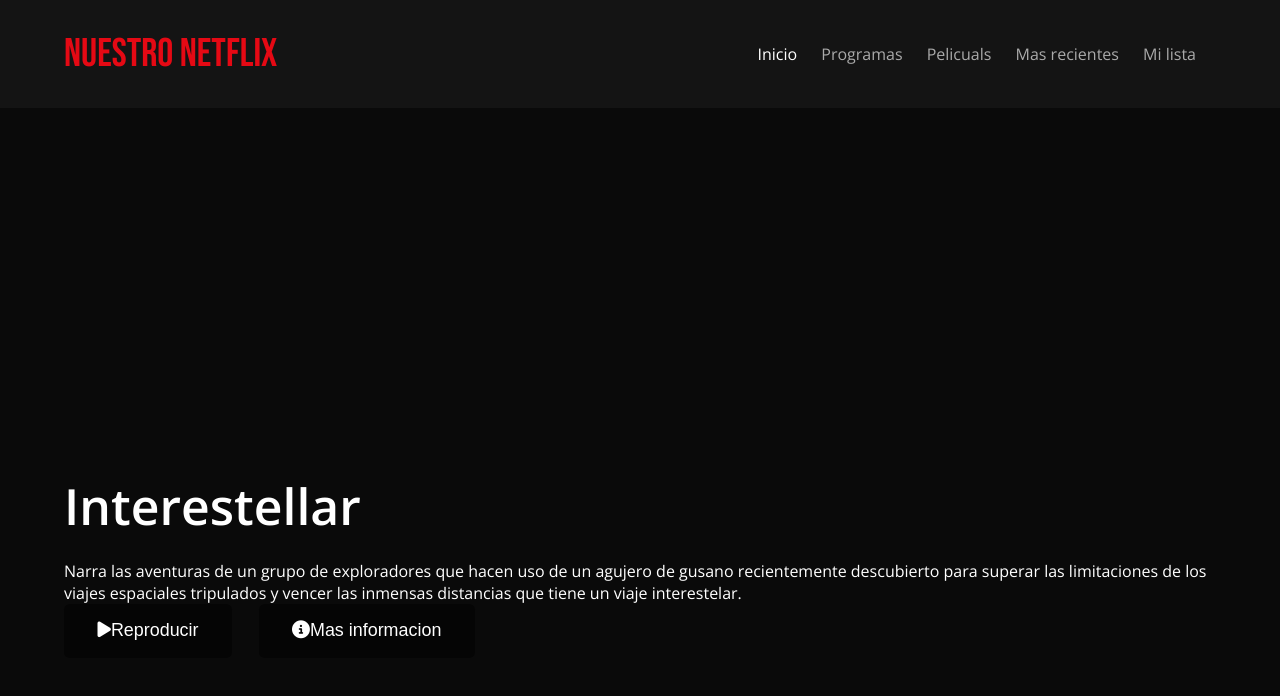
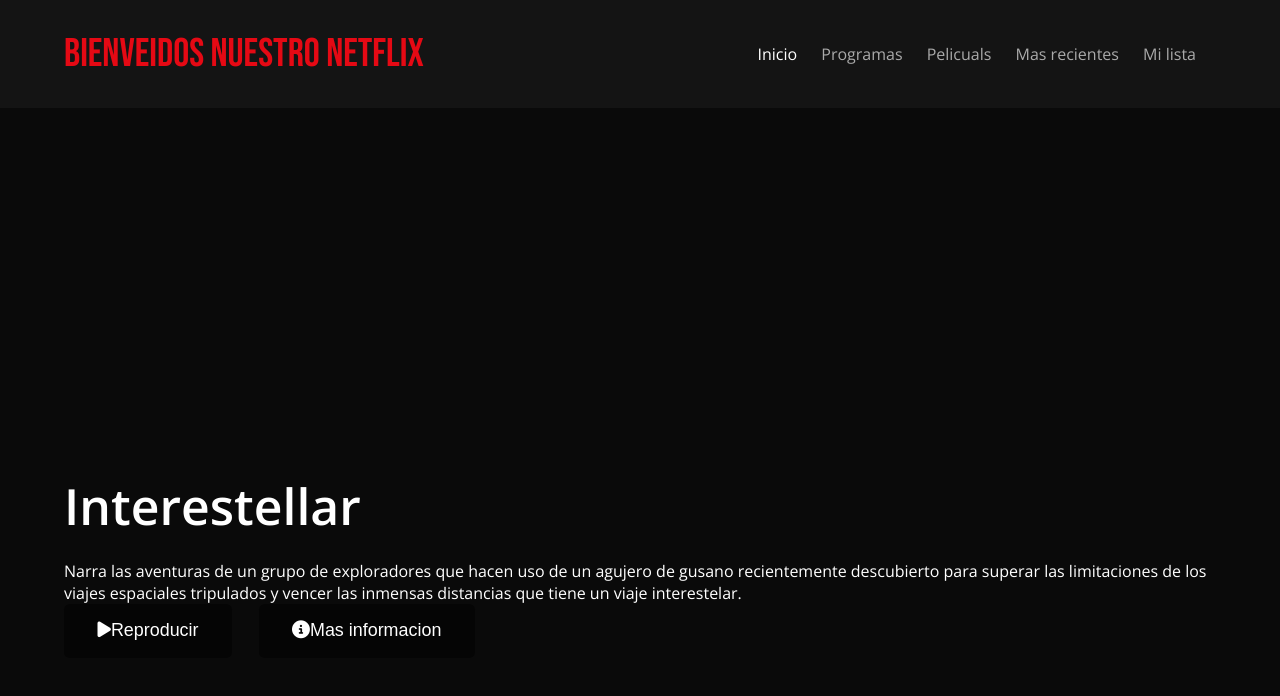
Before and after one commit to ortsac123/Nuevo_Netflix, a plain HTML site: page index.html in a window 1280 px wide. Drawn offline with nearby package versions, Linux system fonts and the light colour scheme.

Commit message:
Cambio 2 del titulo

```diff
--- a/index.html
+++ b/index.html
@@ -13,7 +13,7 @@
 <body>
     <header>
         <div class="contenedor">
-            <h2 class="logotipo">Nuestro NETFLIX</h2>
+            <h2 class="logotipo">Bienveidos Nuestro NETFLIX</h2>
             <nav>
                 <a href="" class="activo">Inicio</a>
                 <a href="" class="activo2">Programas</a>
```
